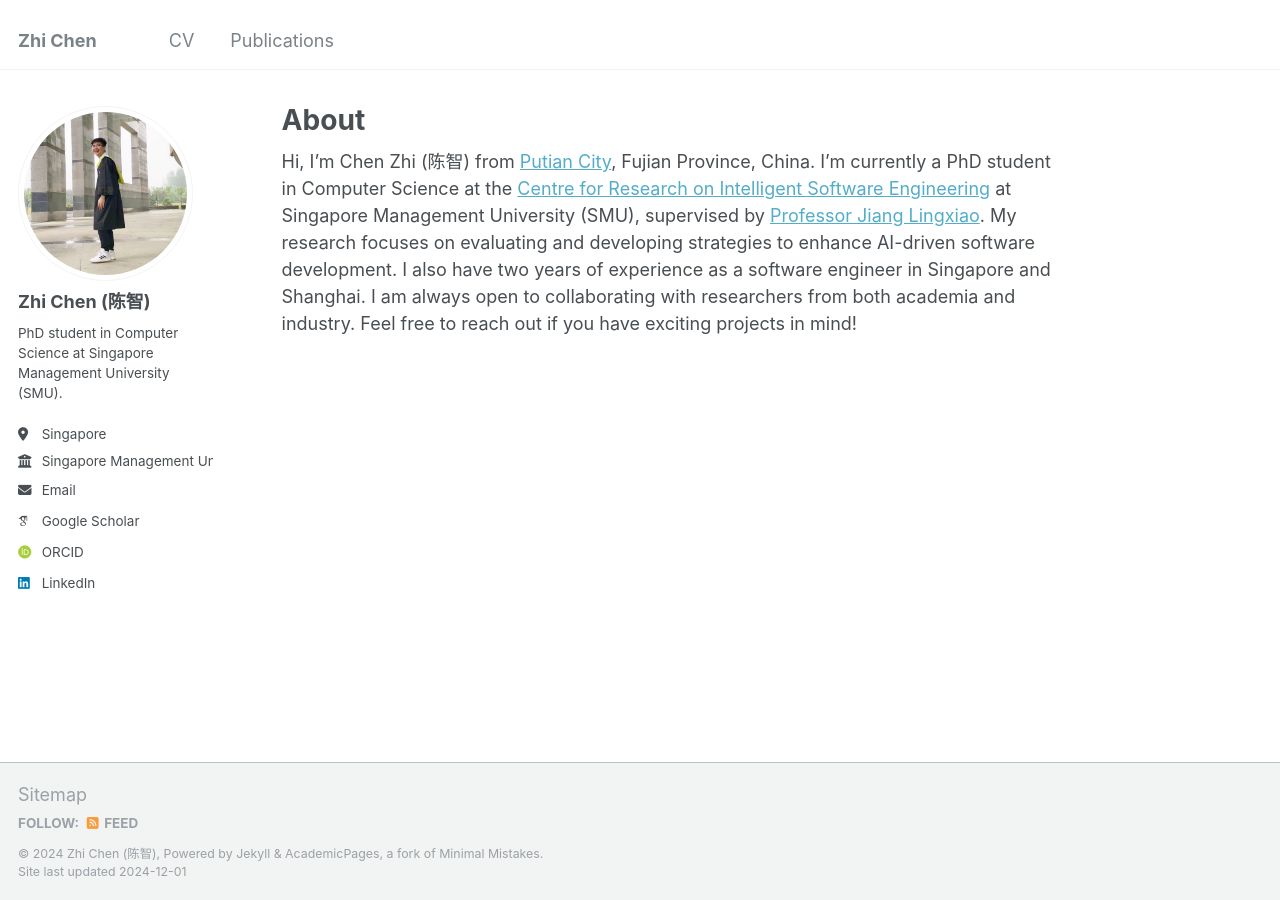
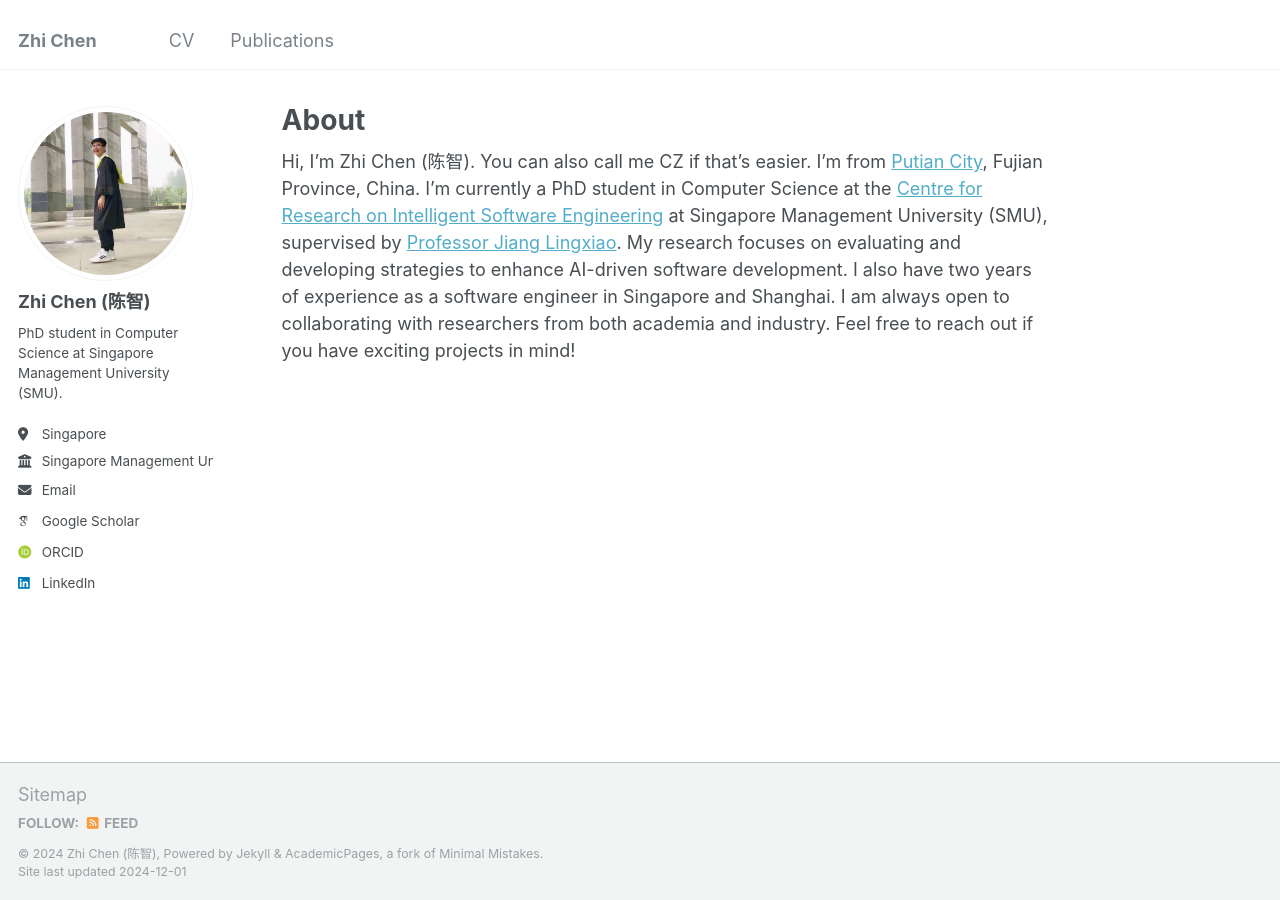
Before and after one commit to chenzhi-cz/chenzhi-cz.github.io, a Jekyll site: the page built from _pages/about.md, in a window 1280 px wide. Built offline with Jekyll 4.4.1, drawn with Linux system fonts in a browser that asks for light colours; some web fonts are replaced.

Commit message:
Update about.md

```diff
--- a/_pages/about.md
+++ b/_pages/about.md
@@ -7,4 +7,4 @@ redirect_from:
   - /about.html
 ---
 
-Hi, I'm Chen Zhi (陈智) from [Putian City](https://zh.wikipedia.org/wiki/%E8%8E%86%E7%94%B0%E5%B8%82), Fujian Province, China. I'm currently a PhD student in Computer Science at the [Centre for Research on Intelligent Software Engineering](https://rise.smu.edu.sg/) at Singapore Management University (SMU), supervised by [Professor Jiang Lingxiao](https://faculty.smu.edu.sg/profile/jiang-lingxiao-896). My research focuses on evaluating and developing strategies to enhance AI-driven software development. I also have two years of experience as a software engineer in Singapore and Shanghai. I am always open to collaborating with researchers from both academia and industry. Feel free to reach out if you have exciting projects in mind!
+Hi, I'm Zhi Chen (陈智). You can also call me CZ if that's easier. I'm from [Putian City](https://zh.wikipedia.org/wiki/%E8%8E%86%E7%94%B0%E5%B8%82), Fujian Province, China. I'm currently a PhD student in Computer Science at the [Centre for Research on Intelligent Software Engineering](https://rise.smu.edu.sg/) at Singapore Management University (SMU), supervised by [Professor Jiang Lingxiao](https://faculty.smu.edu.sg/profile/jiang-lingxiao-896). My research focuses on evaluating and developing strategies to enhance AI-driven software development. I also have two years of experience as a software engineer in Singapore and Shanghai. I am always open to collaborating with researchers from both academia and industry. Feel free to reach out if you have exciting projects in mind!
```
